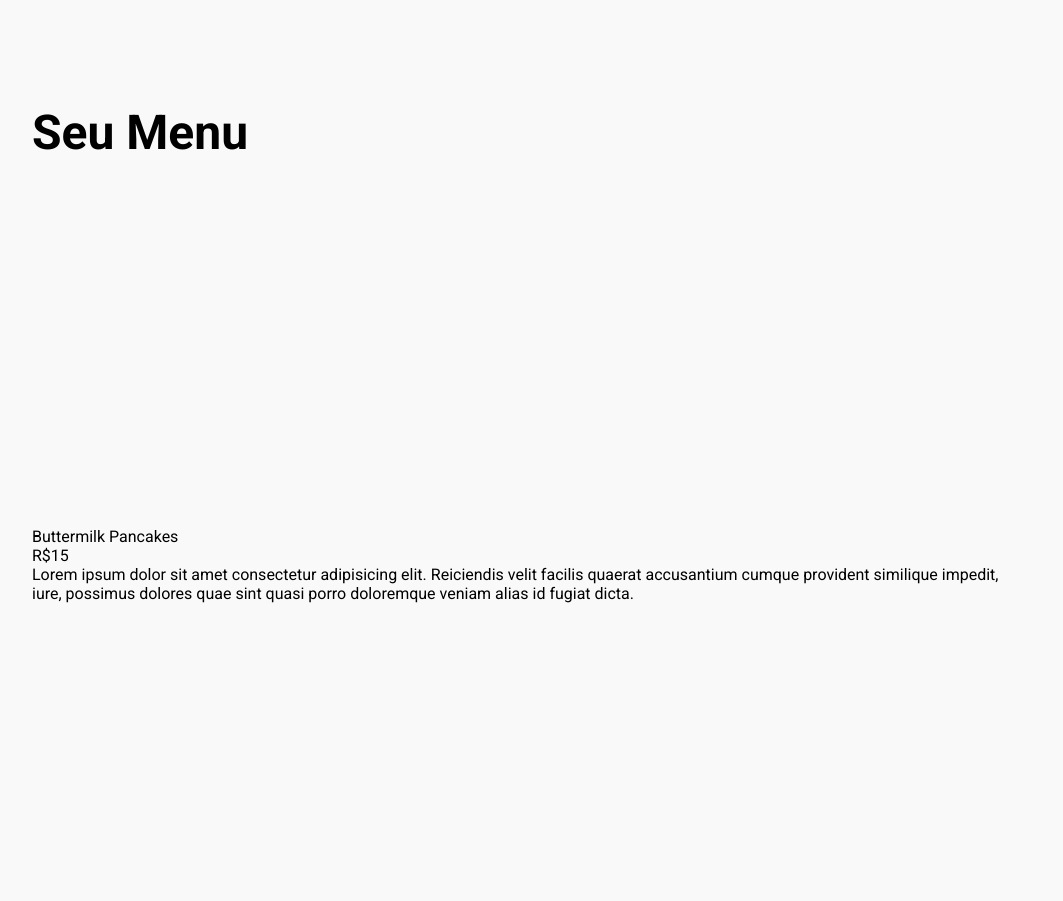
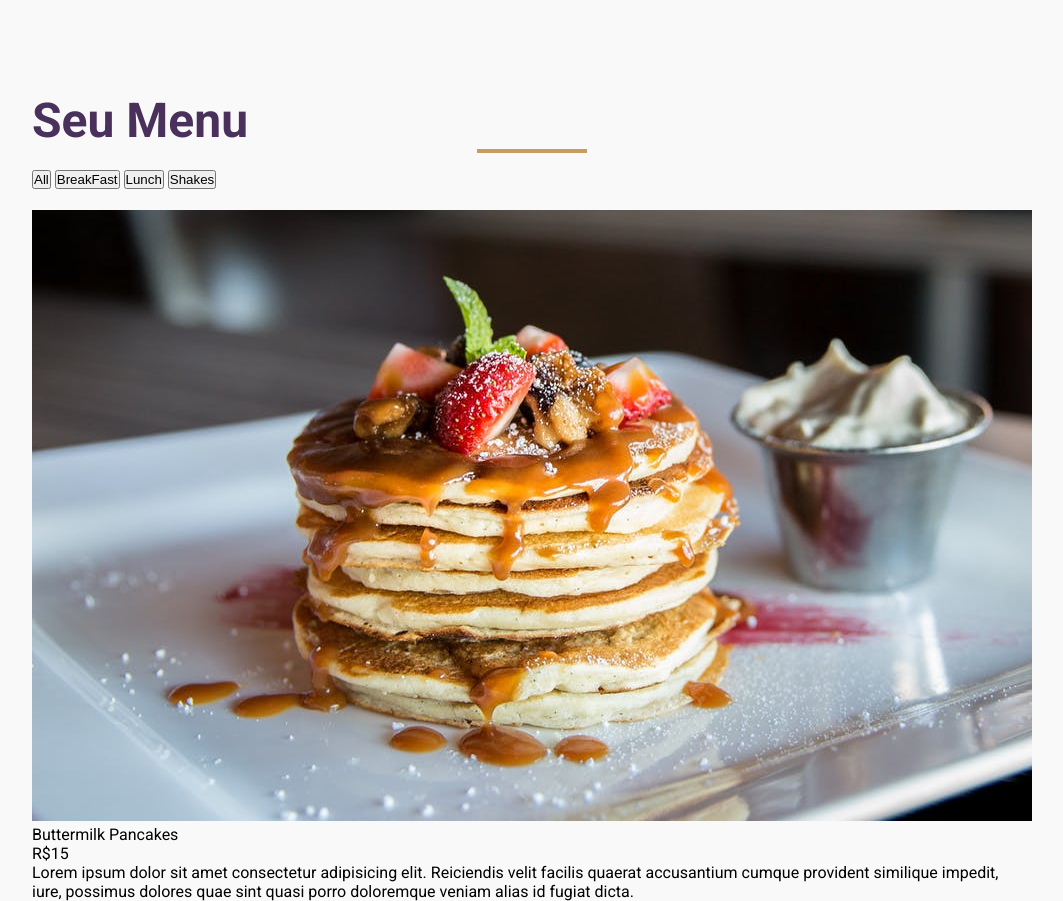
Before and after one commit to alvaroomiranda/projetoMenu, a plain HTML site: page index.html in a window 1280 px wide. Shown: the whole page, without its empty margins (108-1171 px from the left). Before the commit the page ends 830 px from the top, so only its background shows below. Drawn offline with Linux system fonts and the light colour scheme.

Commit message:
Quarto Commit

```diff
--- a/css/style.css
+++ b/css/style.css
@@ -39,4 +39,14 @@ main header{
 
 main header .title h2{
     font-size: 4.8rem;
+    color: #49315b;
 }
+
+main header h2::after{
+    content: "";
+    display: block;
+    width: 11rem;
+    height: 0.4rem;
+    margin: 0 auto;
+    background-color: #c59d5f;
+}
--- a/index.html
+++ b/index.html
@@ -14,13 +14,18 @@
           <h2>Seu Menu</h2>
         </div>
 
-        <div class="button-container"></div>
+        <div class="button-container">
+            <button class="filter-button" data-id="All">All</button>
+            <button class="filter-button" data-id="BreakFast">BreakFast</button>
+            <button class="filter-button" data-id="Lunch">Lunch</button>
+            <button class="filter-button" data-id="Shakes">Shakes</button>
+        </div>
       </header>
 
       <section class="menu">
         <div class="menu-items">
           <div class="item-image">
-            <img src="./img/item-1.jpeg" alt="" />
+            <img src="./images/item-1.jpeg" alt="" />
           </div>
 
           <div class="item-info">
```
